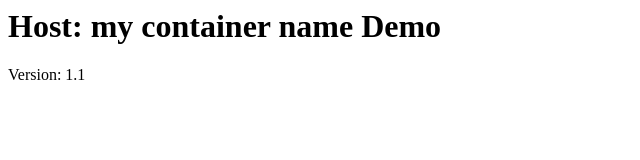
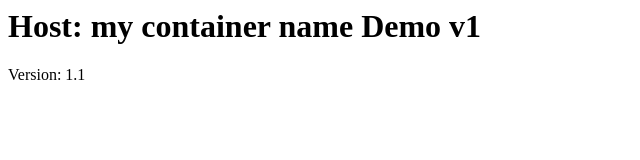
Before and after one commit to vikram-sardeshpande/docker-sample-pipeline, a plain HTML site: page index.html in a window 1280 px wide. Shown: the full height of the page, 0-640 px from the left. Drawn offline with Linux system fonts and the light colour scheme.

Commit message:
added new changes

```diff
--- a/index.html
+++ b/index.html
@@ -1,6 +1,6 @@
 <html>
 <body>
-        <h1>Host: <!--#echo var="HOSTNAME" --> my container name Demo</h1>
+        <h1>Host: <!--#echo var="HOSTNAME" --> my container name Demo v1</h1>
         Version: 1.1
 </body>
 </html>
```
